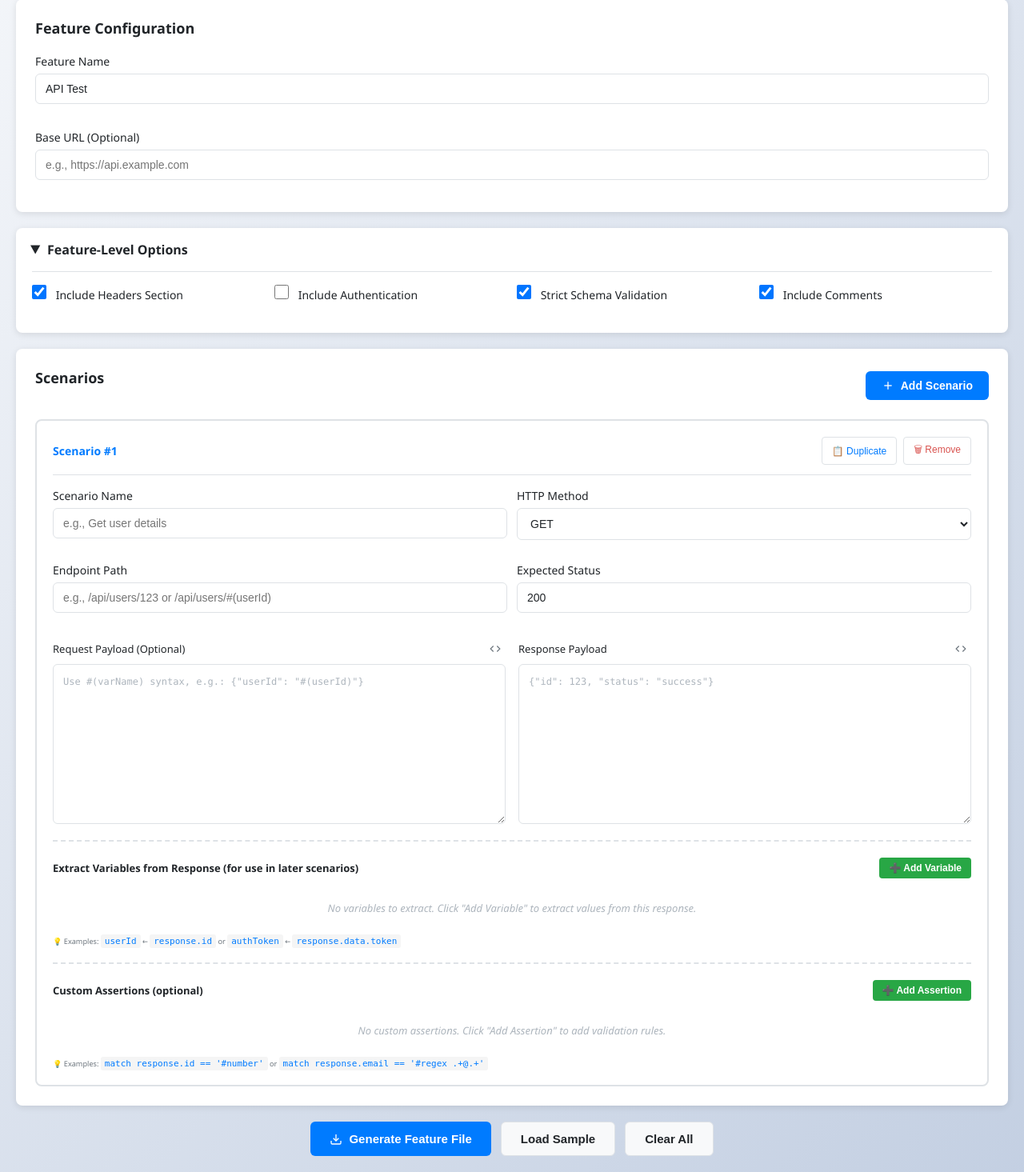
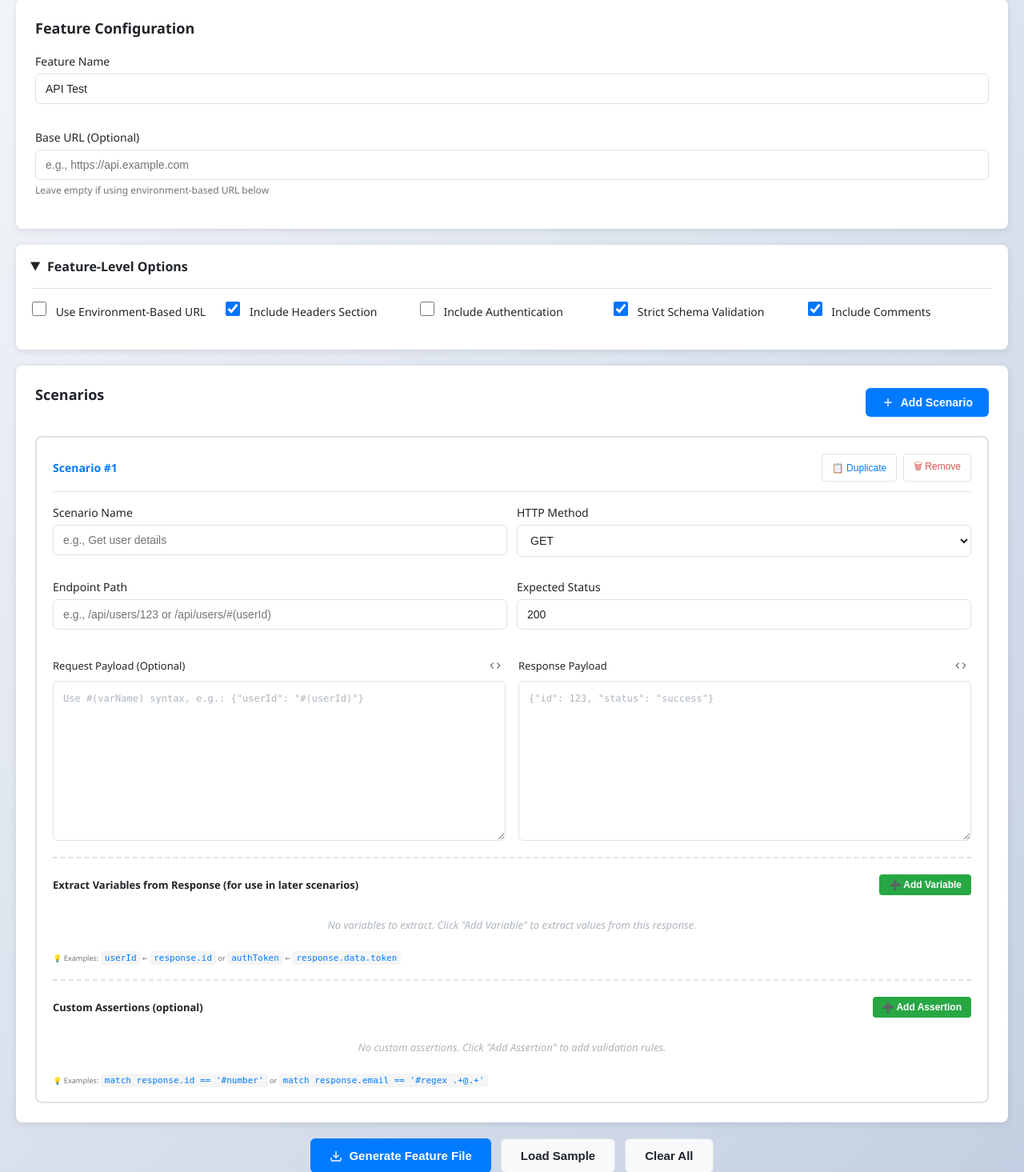
Before and after one commit to witanage/TheWebHook, a Flask app: template templates/karate-generator.html in a window 1280 px wide, after a click on "Feature-Level Options". Shown: the part 148-1613 px from the top of the page at 80% size. Run offline with Flask 3, Linux system fonts and the light colour scheme; the template is opened without the code that fills it, so the values that code supplies are empty.

Commit message:
Add environment-based dynamic URL support to Karate generator
Users can now configure environment-based URLs that read from karate.properties
instead of using static base URLs. This enables running the same tests
across different environments (dev, staging, prod) by changing a property.

Features:
- Checkbox to enable environment-based URL
- Input field for URL pattern (e.g., .abc.com/api)
- Real-time preview of generated URL syntax
- Validation for required fields
- Generates proper Karate Background section with:
  * def env = karate.properties['env']
  Given url 'https://' + env + '.abc.com/api'

Changes:
- Added useEnvUrl checkbox and envUrlDomain input in template
- Added JavaScript event listeners for checkbox toggle and preview
- Updated generateKarateFeature() to read environment URL options
- Updated buildKarateFeature() to generate environment-based Background
- Updated clearAll() to reset environment URL fields
- Added validation for environment URL configuration

Example output:
Background:
  * def env = karate.properties['env']
  Given url 'https://' + env + '.abc.com/api'

```diff
--- a/static/js/karate-generator.js
+++ b/static/js/karate-generator.js
@@ -8,6 +8,20 @@ let scenarios = [];
 document.addEventListener('DOMContentLoaded', function() {
     // Add first scenario by default
     addScenario();
+
+    // Environment URL checkbox handler
+    const useEnvUrlCheckbox = document.getElementById('useEnvUrl');
+    const envUrlConfig = document.getElementById('envUrlConfig');
+    const envUrlDomain = document.getElementById('envUrlDomain');
+    const domainPreview = document.getElementById('domainPreview');
+
+    useEnvUrlCheckbox.addEventListener('change', function() {
+        envUrlConfig.style.display = this.checked ? 'block' : 'none';
+    });
+
+    envUrlDomain.addEventListener('input', function() {
+        domainPreview.textContent = this.value || '.abc.com/api';
+    });
 
     // Keyboard shortcuts
     document.addEventListener('keydown', function(e) {
@@ -535,6 +549,8 @@ function generateKarateFeature() {
     // Get feature-level configuration
     const featureName = document.getElementById('featureName').value.trim();
     const baseUrl = document.getElementById('baseUrl').value.trim();
+    const useEnvUrl = document.getElementById('useEnvUrl').checked;
+    const envUrlDomain = document.getElementById('envUrlDomain').value.trim();
     const includeHeaders = document.getElementById('includeHeaders').checked;
     const includeAuth = document.getElementById('includeAuth').checked;
     const strictValidation = document.getElementById('strictValidation').checked;
@@ -543,6 +559,12 @@ function generateKarateFeature() {
     // Validate feature name
     if (!featureName) {
         showModal('Validation Error', 'Feature name is required');
+        return;
+    }
+
+    // Validate environment URL configuration
+    if (useEnvUrl && !envUrlDomain) {
+        showModal('Validation Error', 'URL Pattern is required when using environment-based URL');
         return;
     }
 
@@ -600,6 +622,8 @@ function generateKarateFeature() {
     generatedFeature = buildKarateFeature({
         featureName,
         baseUrl,
+        useEnvUrl,
+        envUrlDomain,
         includeHeaders,
         includeAuth,
         strictValidation,
@@ -629,10 +653,14 @@ function buildKarateFeature(config) {
     }
 
     // Background (optional)
-    if (config.baseUrl || config.includeHeaders || config.includeAuth) {
+    if (config.useEnvUrl || config.baseUrl || config.includeHeaders || config.includeAuth) {
         feature += `Background:\n`;
 
-        if (config.baseUrl) {
+        // Environment-based URL or static URL
+        if (config.useEnvUrl && config.envUrlDomain) {
+            feature += `  * def env = karate.properties['env']\n`;
+            feature += `  Given url 'https://' + env + '${config.envUrlDomain}'\n`;
+        } else if (config.baseUrl) {
             feature += `  * url '${config.baseUrl}'\n`;
         }
 
@@ -758,6 +786,9 @@ function clearAll() {
     showConfirmModal('Clear All', 'Are you sure you want to clear all scenarios and configuration?', () => {
         document.getElementById('featureName').value = 'API Test';
         document.getElementById('baseUrl').value = '';
+        document.getElementById('useEnvUrl').checked = false;
+        document.getElementById('envUrlDomain').value = '';
+        document.getElementById('envUrlConfig').style.display = 'none';
         document.getElementById('includeHeaders').checked = true;
         document.getElementById('includeAuth').checked = false;
         document.getElementById('strictValidation').checked = true;
--- a/templates/karate-generator.html
+++ b/templates/karate-generator.html
@@ -36,6 +36,9 @@
                 <div class="form-group form-group-wide">
                     <label for="baseUrl">Base URL (Optional)</label>
                     <input type="text" id="baseUrl" placeholder="e.g., https://api.example.com">
+                    <small style="color: var(--text-secondary); font-size: 12px; margin-top: 4px; display: block;">
+                        Leave empty if using environment-based URL below
+                    </small>
                 </div>
             </div>
         </div>
@@ -45,6 +48,20 @@
             <details>
                 <summary>Feature-Level Options</summary>
                 <div class="advanced-content">
+                    <div class="form-group">
+                        <label>
+                            <input type="checkbox" id="useEnvUrl">
+                            Use Environment-Based URL
+                        </label>
+                    </div>
+                    <div class="form-group" id="envUrlConfig" style="display: none; margin-left: 24px;">
+                        <label for="envUrlDomain" style="font-size: 13px;">URL Pattern</label>
+                        <input type="text" id="envUrlDomain" placeholder="e.g., .abc.com/api" style="margin-top: 4px;">
+                        <small style="color: var(--text-secondary); font-size: 11px; margin-top: 4px; display: block;">
+                            Will generate: * def env = karate.properties['env']<br>
+                            Given url 'https://' + env + '<span id="domainPreview">.abc.com/api</span>'
+                        </small>
+                    </div>
                     <div class="form-group">
                         <label>
                             <input type="checkbox" id="includeHeaders" checked>
```
